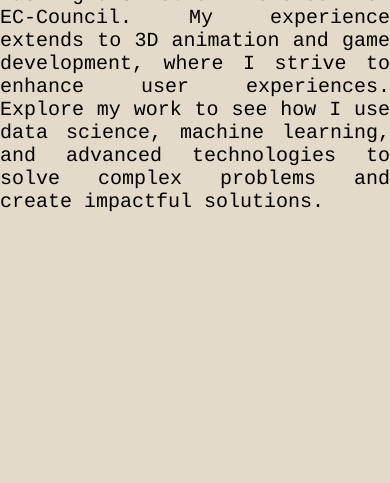
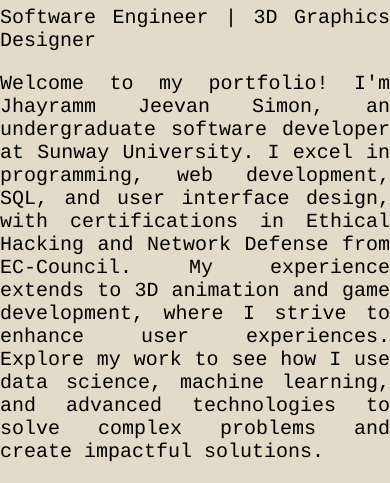
Before and after one commit to Zonin05/Jay_Portfolio, a plain HTML site: page index.html in a window 390 px wide. Shown: the part 374-857 px from the top of the page. Drawn offline with Linux system fonts and the light colour scheme.

Commit message:
Update Style_index.css

```diff
--- a/css/Style_index.css
+++ b/css/Style_index.css
@@ -1,24 +1,7 @@
 .container {
     max-width: 800px;
-    width: 90%; /* Makes it responsive */
     text-align: justify;
     margin: 0 auto; /* Center the container */
-    padding-top: 100px; /* Reduced for better responsiveness */
+    padding-top: 300px; /* Add some padding at the top */
     z-index: 1;
 }
-
-/* Medium screens (Tablets) */
-@media (max-width: 768px) {
-    .container {
-        padding-top: 80px; /* Adjust padding */
-        width: 95%; /* Slightly wider for better use of space */
-    }
-}
-
-/* Small screens (Phones) */
-@media (max-width: 480px) {
-    .container {
-        padding-top: 50px; /* Reduce padding further */
-        width: 100%; /* Full width for better use of space */
-    }
-}
```
